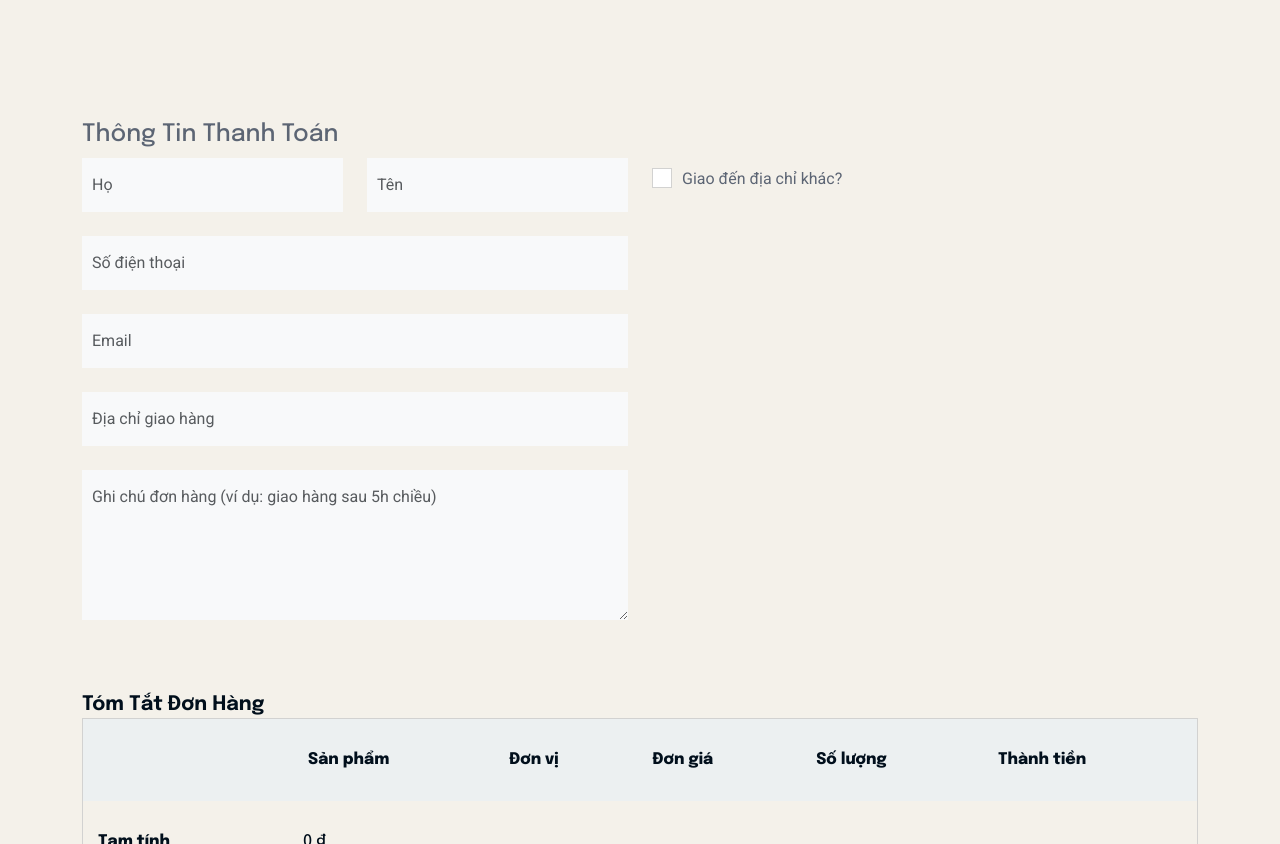
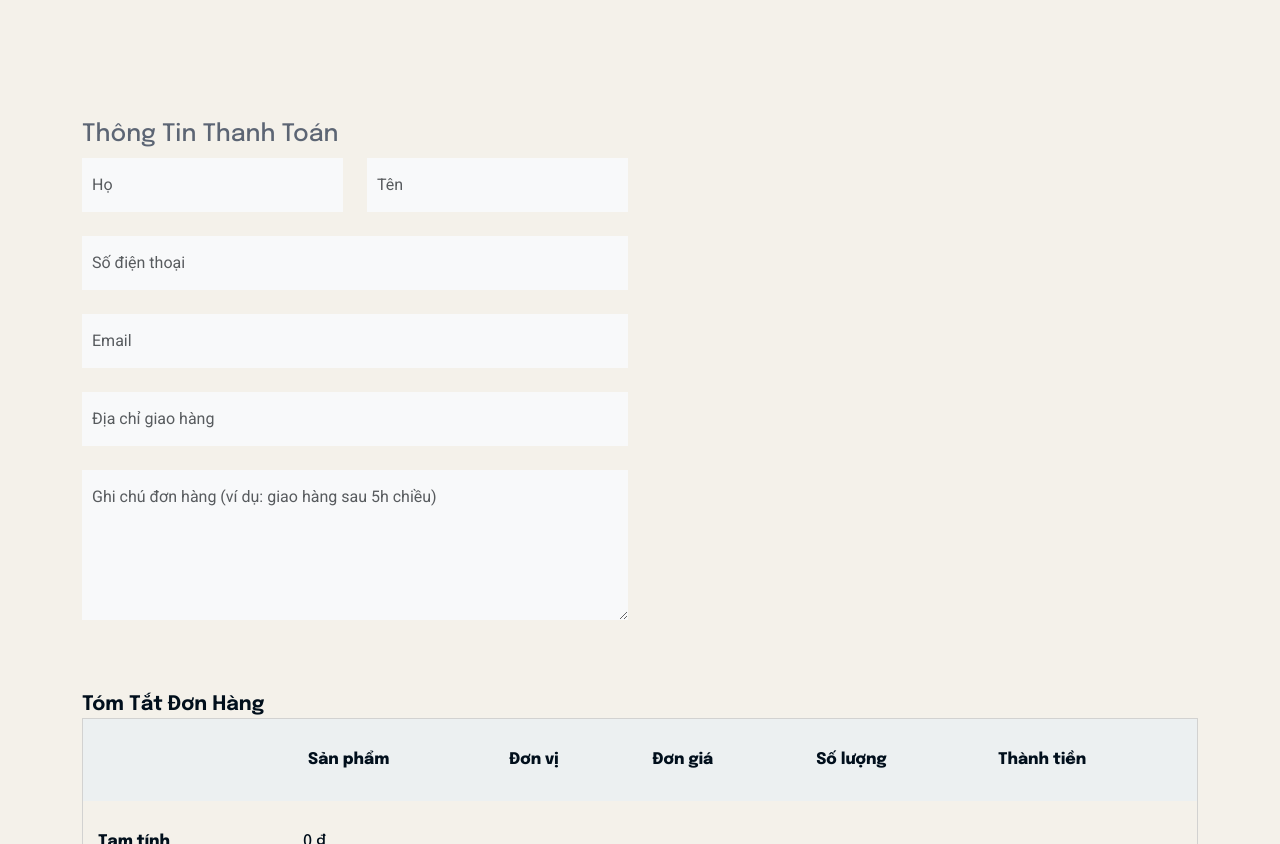
Before and after one commit to jasontran1403/nhatnam, a React (Vite) app: page /checkout in a window 1280 px wide. Shown: the part 500-1344 px from the top of the page. Built offline with nearby package versions, Linux system fonts and the light colour scheme; a web font is replaced by a local one.

Commit message:
update remove different address

```diff
--- a/src/Components/Shop/Checkout.jsx
+++ b/src/Components/Shop/Checkout.jsx
@@ -329,7 +329,7 @@
                         </div>
 
                         {/* Shipping Different Address */}
-                        <div className="col-lg-6">
+                        {/* <div className="col-lg-6">
                             <p id="ship-to-different-address">
                                 <input
                                     id="ship-to-different-address-checkbox"
@@ -391,7 +391,7 @@
                                     </div>
                                 </div>
                             )}
-                        </div>
+                        </div> */}
                     </div>
 
                     {/* Summary Order */}
```
